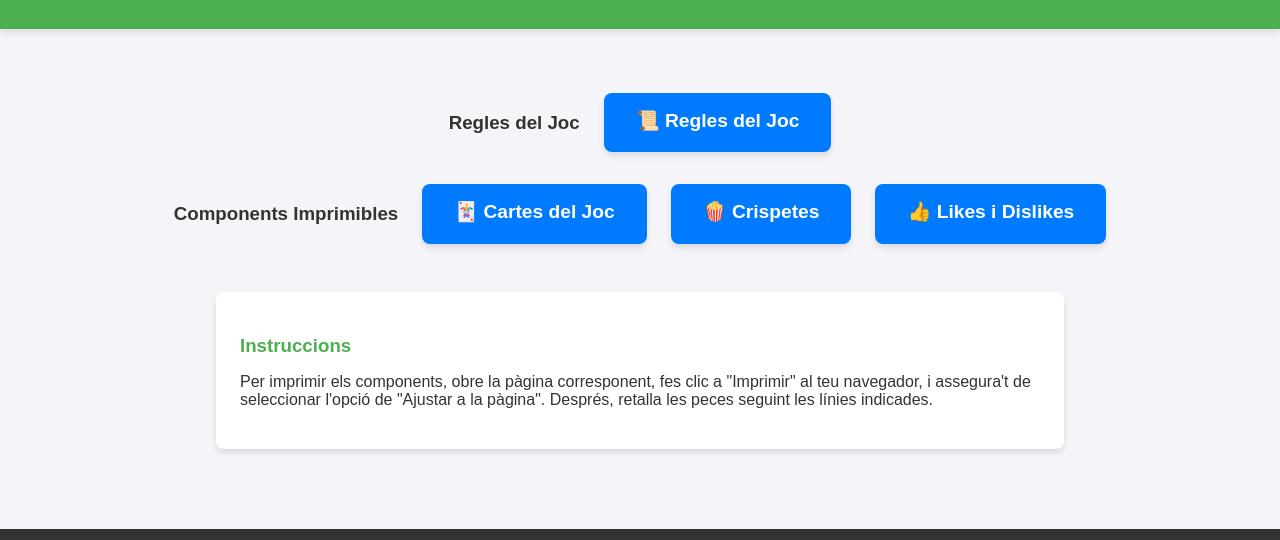
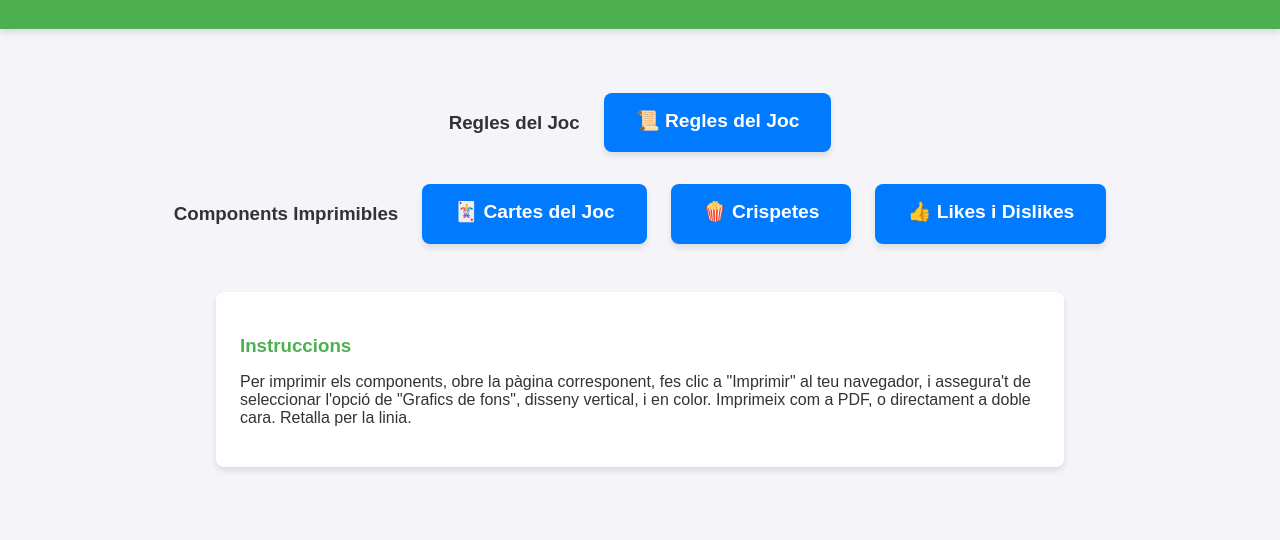
Before and after one commit to viscat/que-mirem-avui, a plain HTML site: page www/index.html in a window 1280 px wide. Shown: the part 110-650 px from the top of the page. Drawn offline with Linux system fonts and the light colour scheme.

Commit message:
Update printing instructions in index.html for clarity and detail

```diff
--- a/www/index.html
+++ b/www/index.html
@@ -104,7 +104,7 @@
         </div>
         <div class="instructions">
             <h3>Instruccions</h3>
-            <p>Per imprimir els components, obre la pàgina corresponent, fes clic a "Imprimir" al teu navegador, i assegura't de seleccionar l'opció de "Ajustar a la pàgina". Després, retalla les peces seguint les línies indicades.</p>
+            <p>Per imprimir els components, obre la pàgina corresponent, fes clic a "Imprimir" al teu navegador, i assegura't de seleccionar l'opció de "Grafics de fons", disseny vertical, i en color. Imprimeix com a PDF, o directament a doble cara. Retalla per la linia.</p>
         </div>
     </main>
     <footer>
```
